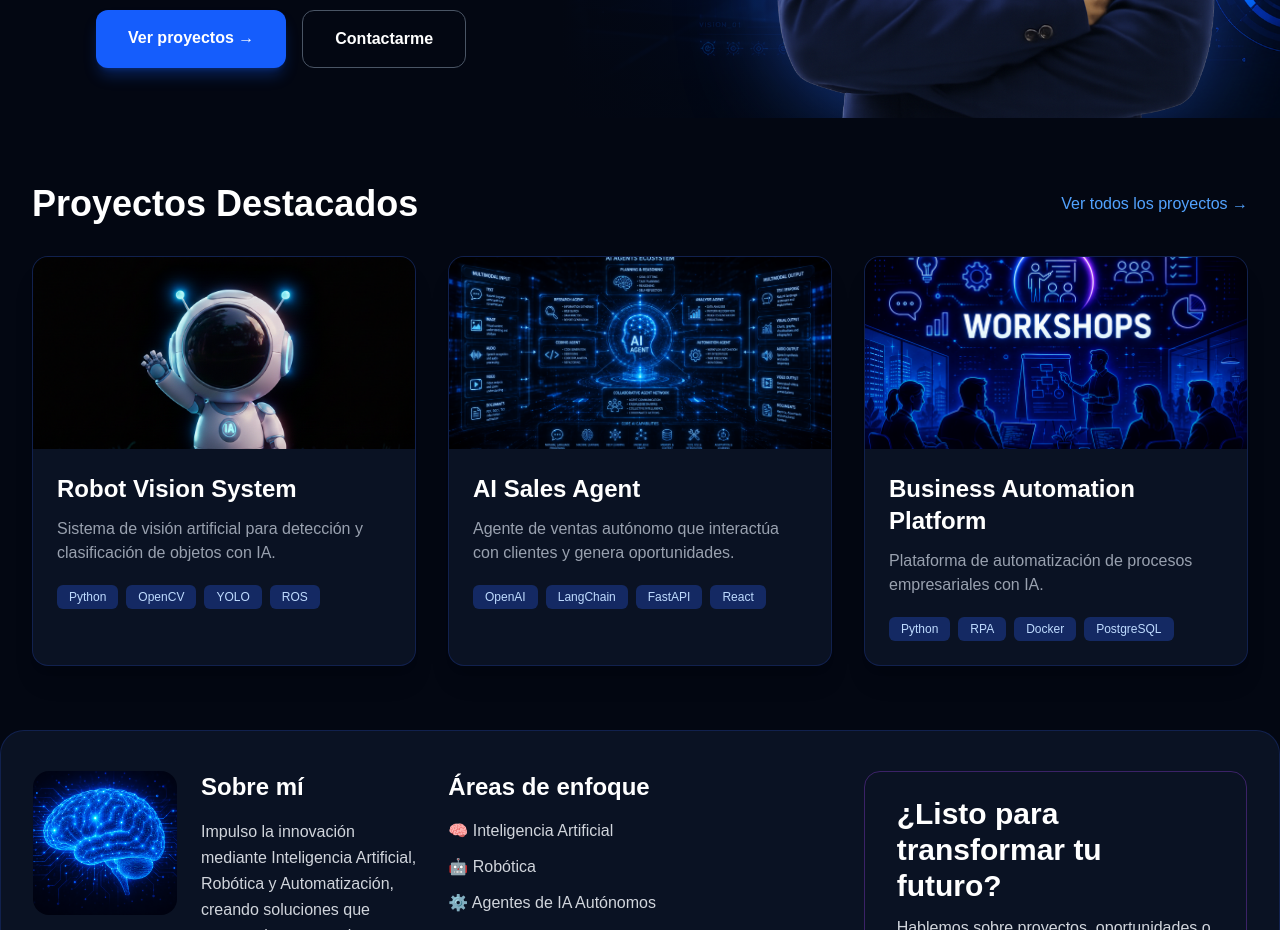
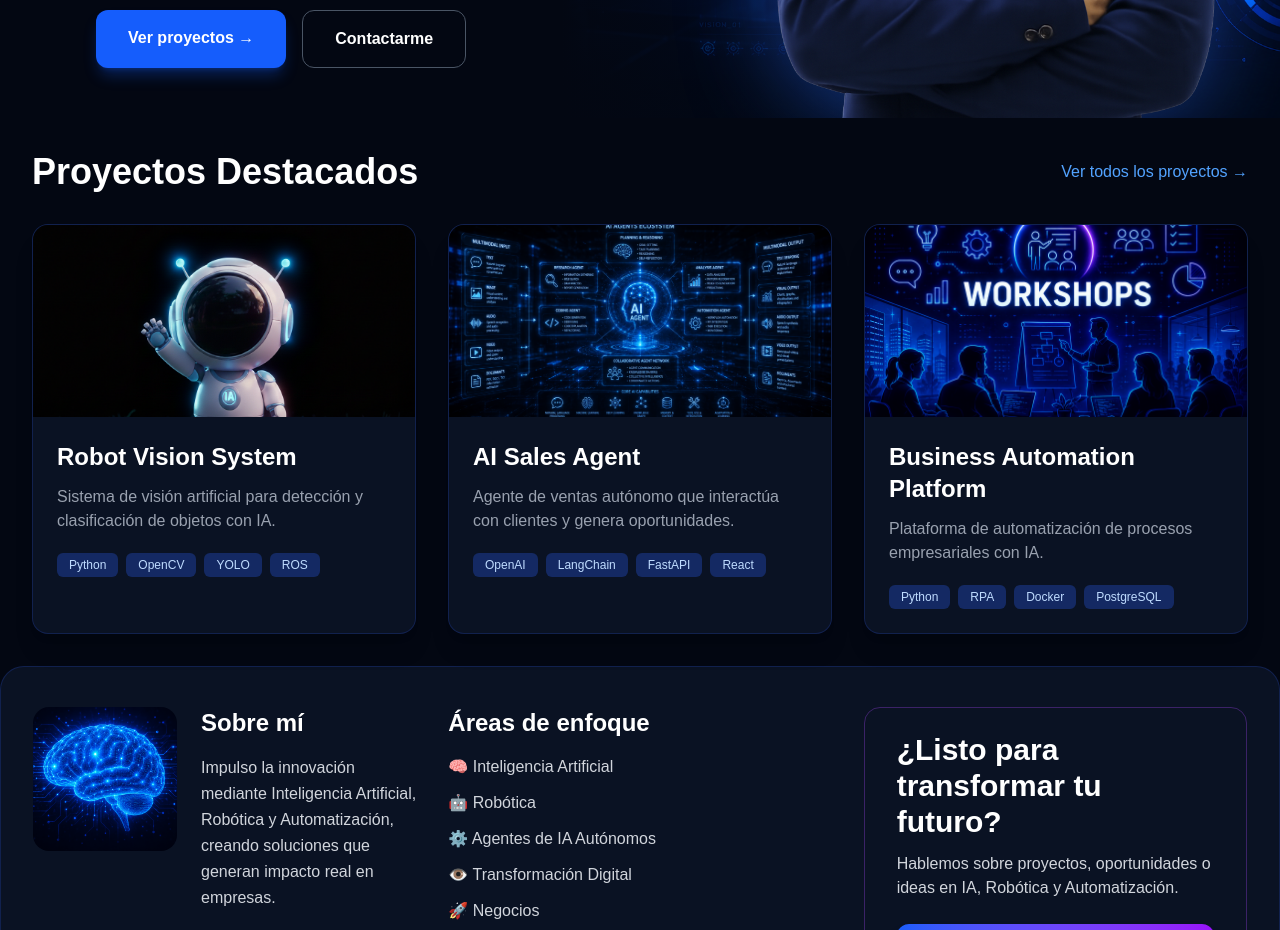
Before and after one commit to davidosoriolaboriano-star/davidosorio-portfolio, a Next.js app: page / in a window 1280 px wide. Shown: the part 600-1530 px from the top of the page. Built offline with nearby package versions, Linux system fonts and the light colour scheme.

Commit message:
Adjust padding in proyectos section
Reduced padding in the 'proyectos' section.

```diff
--- a/app/page.tsx
+++ b/app/page.tsx
@@ -84,7 +84,7 @@ export default function Home() {
             </div>
       </section>
 
-      <section id="proyectos" className="scroll-mt-24 mx-auto max-w-7xl px-8 py-16">
+      <section id="proyectos" className="scroll-mt-24 mx-auto max-w-7xl px-8 py-8">
         <div className="mb-8 flex items-center justify-between">
           <h2 className="text-4xl font-black">Proyectos Destacados</h2>
           <a href="#" className="text-blue-400">Ver todos los proyectos →</a>
```
